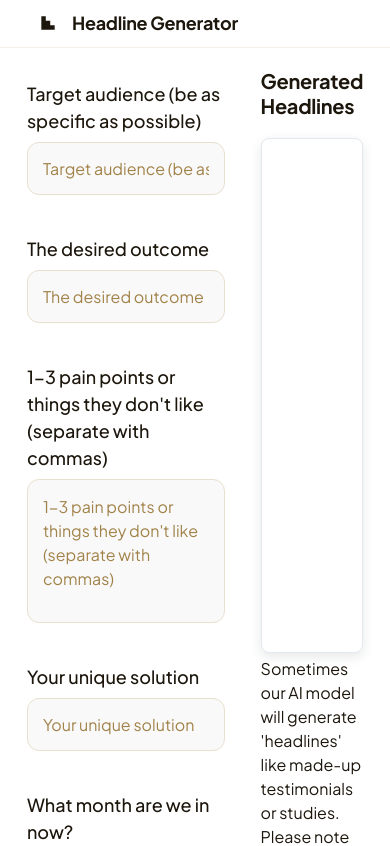
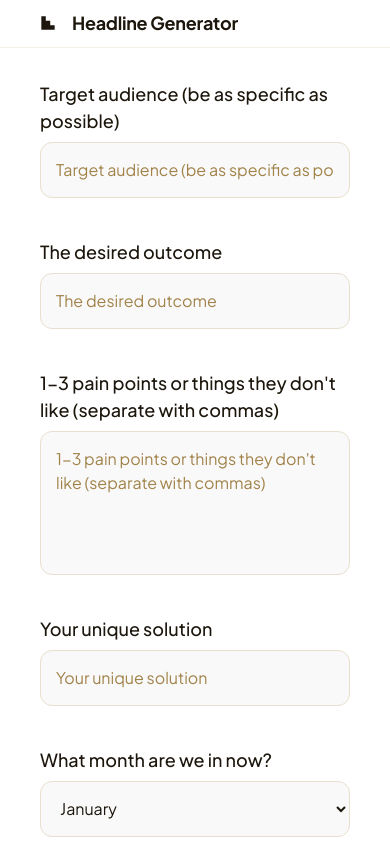
Before and after one commit to pantheonmarketing/headline, a React (Create React App) app: page / in a window 390 px wide. Shown: the top 846 px of the page. Built offline with nearby package versions, Linux system fonts and the light colour scheme; the HTML template or start-up script is replaced by a standard one.

Commit message:
Update for responsive design and mobile friendliness

```diff
--- a/src/App.css
+++ b/src/App.css
@@ -46,8 +46,8 @@ body {
 }
 
 .input-column {
-    width: 320px;
-    margin-right: 20px;
+    width: 100%;
+    margin-bottom: 20px;
 }
 
 .output-column {
--- a/src/App.js
+++ b/src/App.js
@@ -34,7 +34,7 @@ function App() {
             <h2 className="text-[#1C160C] text-lg font-bold leading-tight tracking-[-0.015em]">Headline Generator</h2>
           </div>
         </header>
-        <div className="gap-1 px-6 flex flex-1 justify-center py-5">
+        <div className="gap-1 px-6 flex flex-1 flex-col md:flex-row justify-center py-5">
           <InputColumn onGenerateCopy={handleGenerateCopy} isLoading={isLoading} />
           <OutputColumn generatedCopy={generatedCopy} isLoading={isLoading} error={error} />
         </div>
--- a/src/components/InputColumn.js
+++ b/src/components/InputColumn.js
@@ -34,12 +34,12 @@ function InputColumn({ onGenerateCopy, isLoading }) {
   };
 
   return (
-    <div className="layout-content-container flex flex-col w-80">
-      <div className="flex max-w-[480px] flex-wrap items-end gap-4 px-4 py-3">
-        <label className="flex flex-col min-w-40 flex-1">
+    <div className="layout-content-container flex flex-col w-full md:w-80">
+      <div className="flex flex-wrap items-end gap-4 px-4 py-3">
+        <label className="flex flex-col w-full">
           <p className="text-[#1C160C] text-lg font-medium leading-normal pb-2">Target audience (be as specific as possible)</p>
           <input
-            className="form-input flex w-full min-w-0 flex-1 resize-none overflow-hidden rounded-xl text-[#1C160C] focus:outline-0 focus:ring-0 border border-[#E9DFCE] bg-[#F9F9F9] focus:border-[#E9DFCE] h-14 placeholder:text-[#A18249] p-[15px] text-base font-normal leading-normal"
+            className="form-input w-full resize-none overflow-hidden rounded-xl text-[#1C160C] focus:outline-0 focus:ring-0 border border-[#E9DFCE] bg-[#F9F9F9] focus:border-[#E9DFCE] h-14 placeholder:text-[#A18249] p-[15px] text-base font-normal leading-normal"
             type="text"
             name="targetAudience"
             value={inputData.targetAudience}
@@ -48,11 +48,11 @@ function InputColumn({ onGenerateCopy, isLoading }) {
           />
         </label>
       </div>
-      <div className="flex max-w-[480px] flex-wrap items-end gap-4 px-4 py-3">
-        <label className="flex flex-col min-w-40 flex-1">
+      <div className="flex flex-wrap items-end gap-4 px-4 py-3">
+        <label className="flex flex-col w-full">
           <p className="text-[#1C160C] text-lg font-medium leading-normal pb-2">The desired outcome</p>
           <input
-            className="form-input flex w-full min-w-0 flex-1 resize-none overflow-hidden rounded-xl text-[#1C160C] focus:outline-0 focus:ring-0 border border-[#E9DFCE] bg-[#F9F9F9] focus:border-[#E9DFCE] h-14 placeholder:text-[#A18249] p-[15px] text-base font-normal leading-normal"
+            className="form-input w-full resize-none overflow-hidden rounded-xl text-[#1C160C] focus:outline-0 focus:ring-0 border border-[#E9DFCE] bg-[#F9F9F9] focus:border-[#E9DFCE] h-14 placeholder:text-[#A18249] p-[15px] text-base font-normal leading-normal"
             type="text"
             name="desiredOutcome"
             value={inputData.desiredOutcome}
@@ -61,11 +61,11 @@ function InputColumn({ onGenerateCopy, isLoading }) {
           />
         </label>
       </div>
-      <div className="flex max-w-[480px] flex-wrap items-end gap-4 px-4 py-3">
-        <label className="flex flex-col min-w-40 flex-1">
+      <div className="flex flex-wrap items-end gap-4 px-4 py-3">
+        <label className="flex flex-col w-full">
           <p className="text-[#1C160C] text-lg font-medium leading-normal pb-2">1-3 pain points or things they don't like (separate with commas)</p>
           <textarea
-            className="form-input flex w-full min-w-0 flex-1 resize-none overflow-hidden rounded-xl text-[#1C160C] focus:outline-0 focus:ring-0 border border-[#E9DFCE] bg-[#F9F9F9] focus:border-[#E9DFCE] min-h-36 placeholder:text-[#A18249] p-[15px] text-base font-normal leading-normal"
+            className="form-input w-full resize-none overflow-hidden rounded-xl text-[#1C160C] focus:outline-0 focus:ring-0 border border-[#E9DFCE] bg-[#F9F9F9] focus:border-[#E9DFCE] min-h-36 placeholder:text-[#A18249] p-[15px] text-base font-normal leading-normal"
             name="painPoints"
             value={inputData.painPoints}
             onChange={handleInputChange}
@@ -73,11 +73,11 @@ function InputColumn({ onGenerateCopy, isLoading }) {
           ></textarea>
         </label>
       </div>
-      <div className="flex max-w-[480px] flex-wrap items-end gap-4 px-4 py-3">
-        <label className="flex flex-col min-w-40 flex-1">
+      <div className="flex flex-wrap items-end gap-4 px-4 py-3">
+        <label className="flex flex-col w-full">
           <p className="text-[#1C160C] text-lg font-medium leading-normal pb-2">Your unique solution</p>
           <input
-            className="form-input flex w-full min-w-0 flex-1 resize-none overflow-hidden rounded-xl text-[#1C160C] focus:outline-0 focus:ring-0 border border-[#E9DFCE] bg-[#F9F9F9] focus:border-[#E9DFCE] h-14 placeholder:text-[#A18249] p-[15px] text-base font-normal leading-normal"
+            className="form-input w-full resize-none overflow-hidden rounded-xl text-[#1C160C] focus:outline-0 focus:ring-0 border border-[#E9DFCE] bg-[#F9F9F9] focus:border-[#E9DFCE] h-14 placeholder:text-[#A18249] p-[15px] text-base font-normal leading-normal"
             type="text"
             name="uniqueSolution"
             value={inputData.uniqueSolution}
@@ -86,11 +86,11 @@ function InputColumn({ onGenerateCopy, isLoading }) {
           />
         </label>
       </div>
-      <div className="flex max-w-[480px] flex-wrap items-end gap-4 px-4 py-3">
-        <label className="flex flex-col min-w-40 flex-1">
+      <div className="flex flex-wrap items-end gap-4 px-4 py-3">
+        <label className="flex flex-col w-full">
           <p className="text-[#1C160C] text-lg font-medium leading-normal pb-2">What month are we in now?</p>
           <select
-            className="form-input flex w-full min-w-0 flex-1 resize-none overflow-hidden rounded-xl text-[#1C160C] focus:outline-0 focus:ring-0 border border-[#E9DFCE] bg-[#F9F9F9] focus:border-[#E9DFCE] h-14 bg-[image:--select-button-svg] placeholder:text-[#A18249] p-[15px] text-base font-normal leading-normal"
+            className="form-input w-full resize-none overflow-hidden rounded-xl text-[#1C160C] focus:outline-0 focus:ring-0 border border-[#E9DFCE] bg-[#F9F9F9] focus:border-[#E9DFCE] h-14 bg-[image:--select-button-svg] placeholder:text-[#A18249] p-[15px] text-base font-normal leading-normal"
             name="currentMonth"
             value={inputData.currentMonth}
             onChange={handleInputChange}
--- a/src/components/OutputColumn.js
+++ b/src/components/OutputColumn.js
@@ -16,7 +16,7 @@ function OutputColumn({ generatedCopy, isLoading, error }) {
   };
 
   return (
-    <div className="output-column px-4">
+    <div className="output-column px-4 w-full md:w-auto">
       <h2 className="text-[#1C160C] text-xl font-bold leading-tight tracking-[-0.015em]">Generated Headlines</h2>
       {isLoading ? (
         <p className="text-[#1C160C] text-base font-normal leading-normal">Generating headlines...</p>
```
